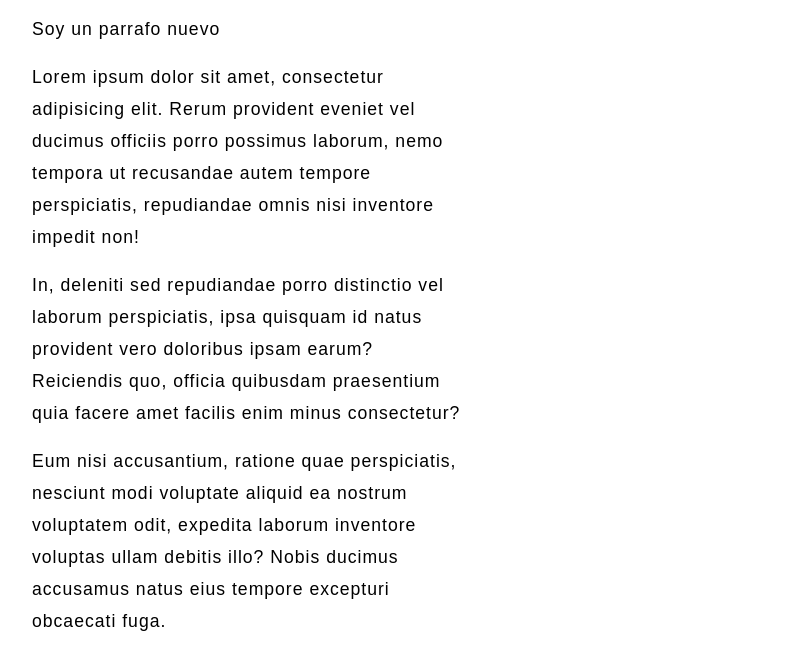
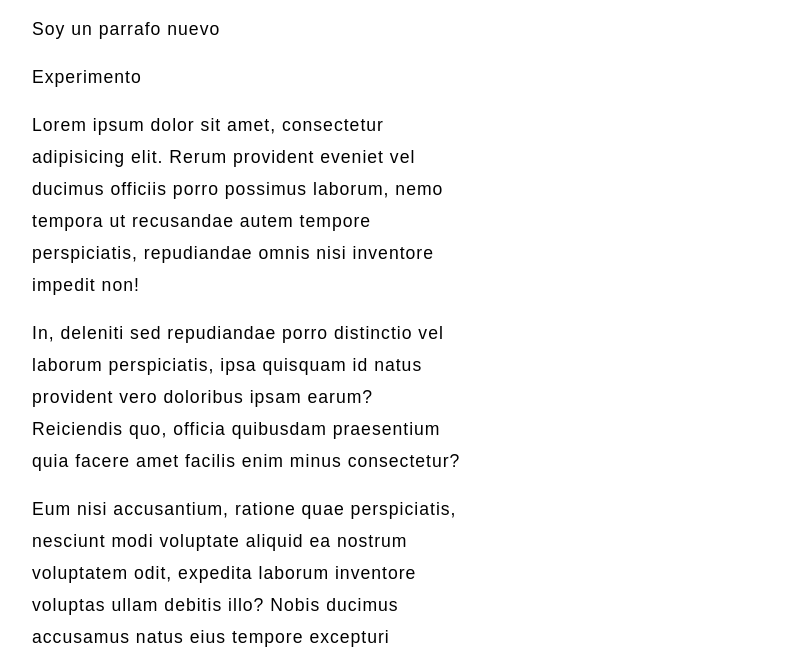
Before and after one commit to mitri-dvp/Git-Branches, a plain HTML site: page index.html in a window 1280 px wide. Shown: the part 180-829 px from the top of the page, without its empty margins (390-1189 px from the left). Drawn offline with Linux system fonts and the light colour scheme.

Commit message:
Experimento hecho

```diff
--- a/index.html
+++ b/index.html
@@ -27,6 +27,7 @@
         <img src="./assets/perrito.jpg" alt="perrito-lindo">
       </figure>
       <p>Soy un parrafo nuevo</p>
+      <p>Experimento</p>
       <p>Lorem ipsum dolor sit amet, consectetur adipisicing elit. Rerum provident eveniet vel ducimus officiis porro possimus laborum, nemo tempora ut recusandae autem tempore perspiciatis, repudiandae omnis nisi inventore impedit non!</p>
       <p>In, deleniti sed repudiandae porro distinctio vel laborum perspiciatis, ipsa quisquam id natus provident vero doloribus ipsam earum? Reiciendis quo, officia quibusdam praesentium quia facere amet facilis enim minus consectetur?</p>
       <p>Eum nisi accusantium, ratione quae perspiciatis, nesciunt modi voluptate aliquid ea nostrum voluptatem odit, expedita laborum inventore voluptas ullam debitis illo? Nobis ducimus accusamus natus eius tempore excepturi obcaecati fuga.</p>
```
